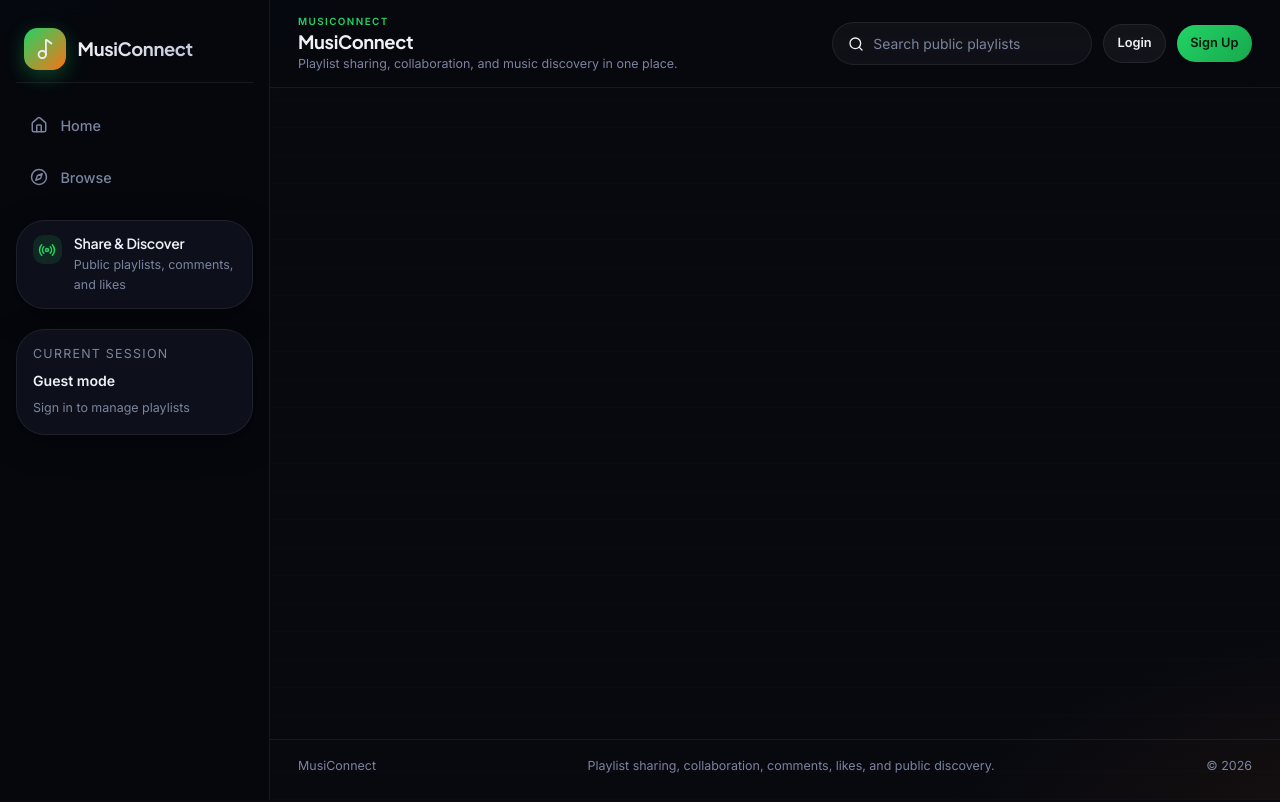
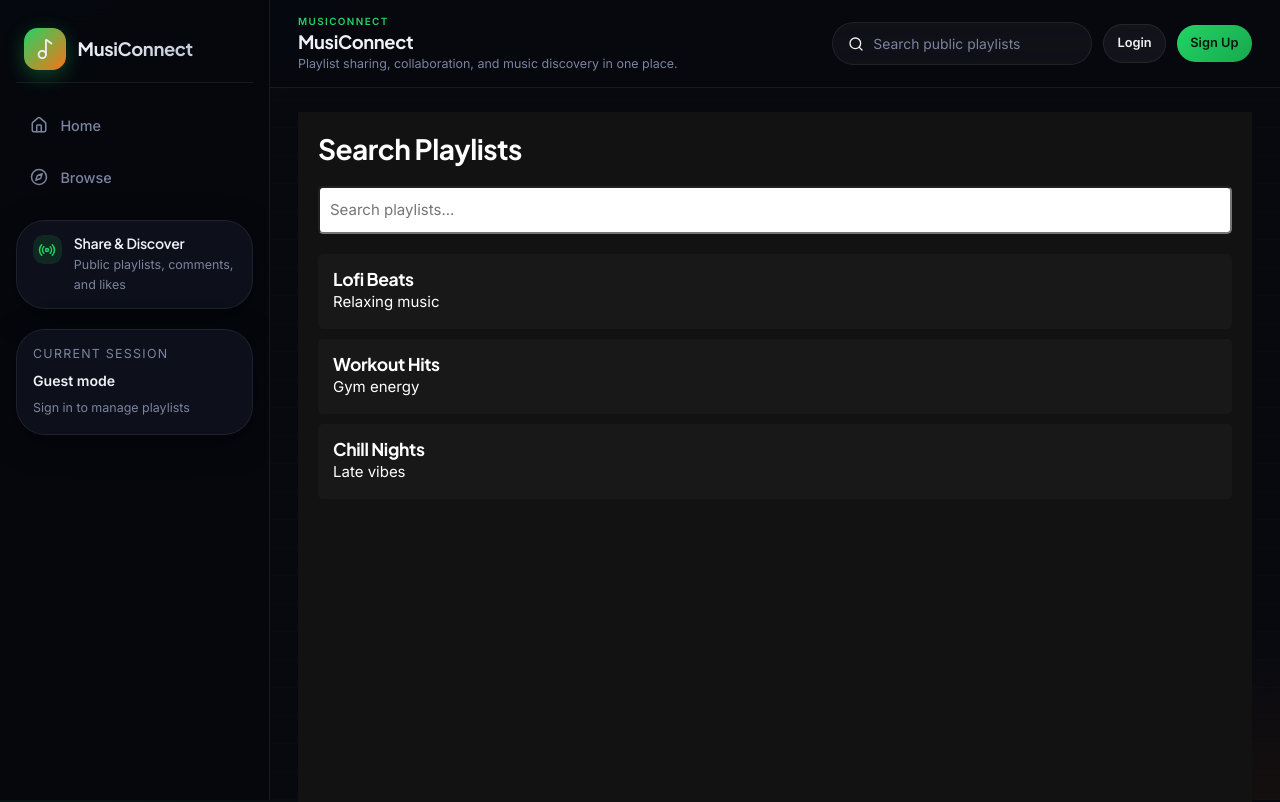
Before and after one commit to Aderajew-Aysheshim/Music_playlist_sharing_platforms-, a React (Vite) app in the folder client/: page /search in a window 1280 px wide. Shown: the top 802 px of the page. Built offline with nearby package versions, Linux system fonts and the light colour scheme; no server answers.

Commit message:
Implemented PlaylistDetail and Playlists pages with API fetch

```diff
--- a/client/src/App.jsx
+++ b/client/src/App.jsx
@@ -1,3 +1,5 @@
+import PlaylistDetail from './pages/PlaylistDetail';
+import SearchResults from './pages/SearchResults';
 import { BrowserRouter as Router, Navigate, Route, Routes } from 'react-router-dom';
 import { useState } from 'react';
 import { Menu, X } from 'lucide-react';
@@ -54,10 +56,9 @@ function AppContent() {
               path="/login"
               element={!isAuthenticated ? <Login /> : <Navigate to="/" />}
             />
-            <Route
-              path="/register"
-              element={!isAuthenticated ? <Register /> : <Navigate to="/" />}
-            />
+
+
+            <Route path="/search" element={<SearchResults />} />
           </Routes>
         </main>
         <Footer />
--- /dev/null
+++ b/client/src/pages/PlaylistDetail.jsx
@@ -0,0 +1,39 @@
+import { useState, useEffect } from "react";
+import api from "../api/axios";
+import { Link } from "react-router-dom";
+
+export default function Playlists() {
+  const [playlists, setPlaylists] = useState([]);
+  const [loading, setLoading] = useState(true);
+
+  useEffect(() => {
+    api.get("playlists/")
+      .then(res => {
+        setPlaylists(res.data);
+        setLoading(false);
+      })
+      .catch(err => {
+        console.error(err);
+        setLoading(false);
+      });
+  }, []);
+
+  if (loading) return <p>Loading playlists...</p>;
+
+  return (
+    <div>
+      {playlists.length === 0 ? (
+        <p>No playlists found.</p>
+      ) : (
+        playlists.map(pl => (
+          <div key={pl.id}>
+            <Link to={`/playlist/${pl.id}`}>
+              <h3>{pl.name}</h3>
+            </Link>
+            <p>{pl.description}</p>
+          </div>
+        ))
+      )}
+    </div>
+  );
+}
--- /dev/null
+++ b/client/src/pages/SearchResults.jsx
@@ -0,0 +1,57 @@
+import { useState } from "react";
+import { useNavigate } from "react-router-dom";
+
+function SearchResults() {
+    const [query, setQuery] = useState("");
+    const navigate = useNavigate();
+
+    const playlists = [
+        { id: 1, name: "Lofi Beats", description: "Relaxing music" },
+        { id: 2, name: "Workout Hits", description: "Gym energy" },
+        { id: 3, name: "Chill Nights", description: "Late vibes" }
+    ];
+
+    const filtered = playlists.filter(p =>
+        p.name.toLowerCase().includes(query.toLowerCase())
+    );
+
+    return (
+        <div style={{ padding: "20px", color: "white", background: "#121212", minHeight: "100vh" }}>
+            <h1 style={{ fontSize: "28px", marginBottom: "20px" }}>
+                Search Playlists
+            </h1>
+
+            <input
+                type="text"
+                placeholder="Search playlists..."
+                onChange={(e) => setQuery(e.target.value)}
+                style={{
+                    padding: "10px",
+                    width: "100%",
+                    marginBottom: "20px",
+                    borderRadius: "5px"
+                }}
+            />
+
+            {filtered.map(item => (
+                <div
+                    key={item.id}
+                    onClick={() => navigate(`/playlist/${item.id}`)}
+                    style={{
+                        padding: "15px",
+                        background: "#181818",
+                        marginBottom: "10px",
+                        borderRadius: "5px",
+                        cursor: "pointer"
+                    }}
+                >
+                    <h3>{item.name}</h3>
+                    <p>{item.description}</p>
+                </div>
+            ))}
+        </div>
+    );
+
+}
+
+export default SearchResults;
```
Also changed, not shown: client/src/api.js (added), 1 other file (tests, documents, lock files or other folders).
